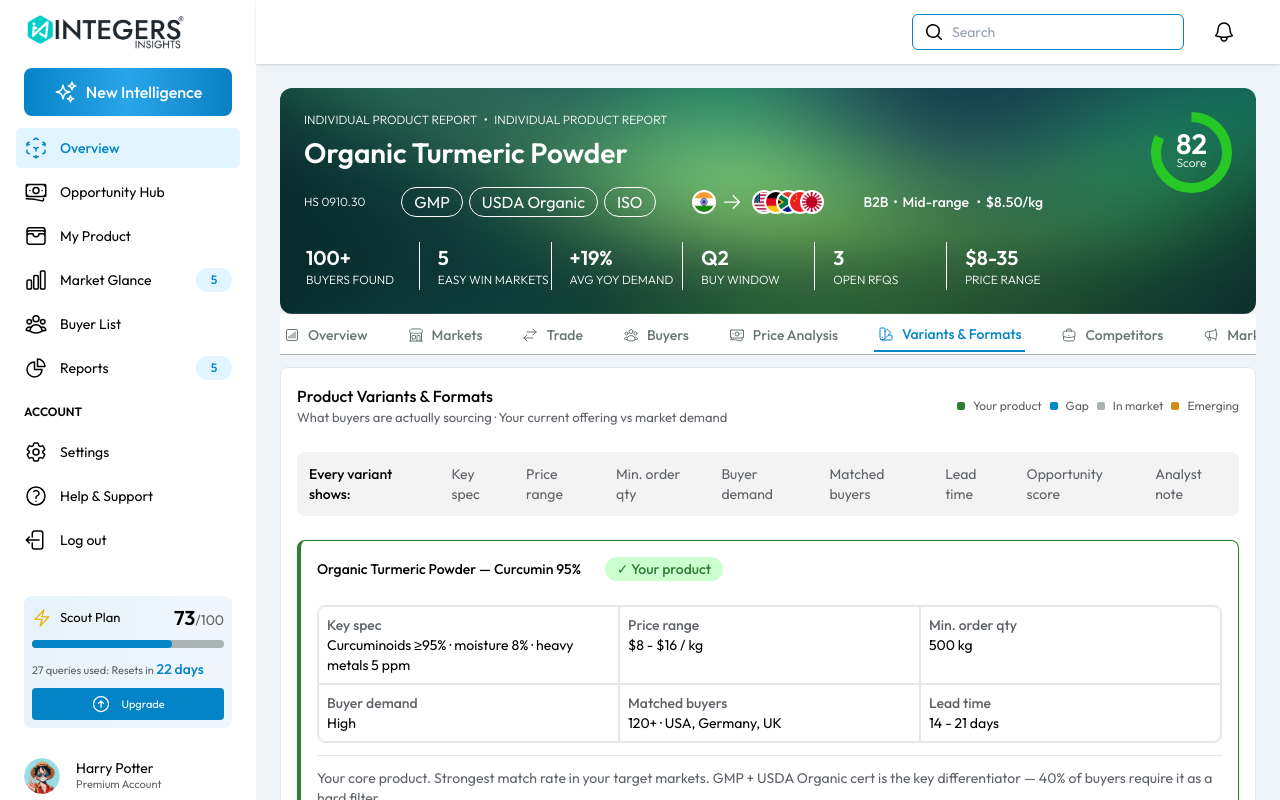
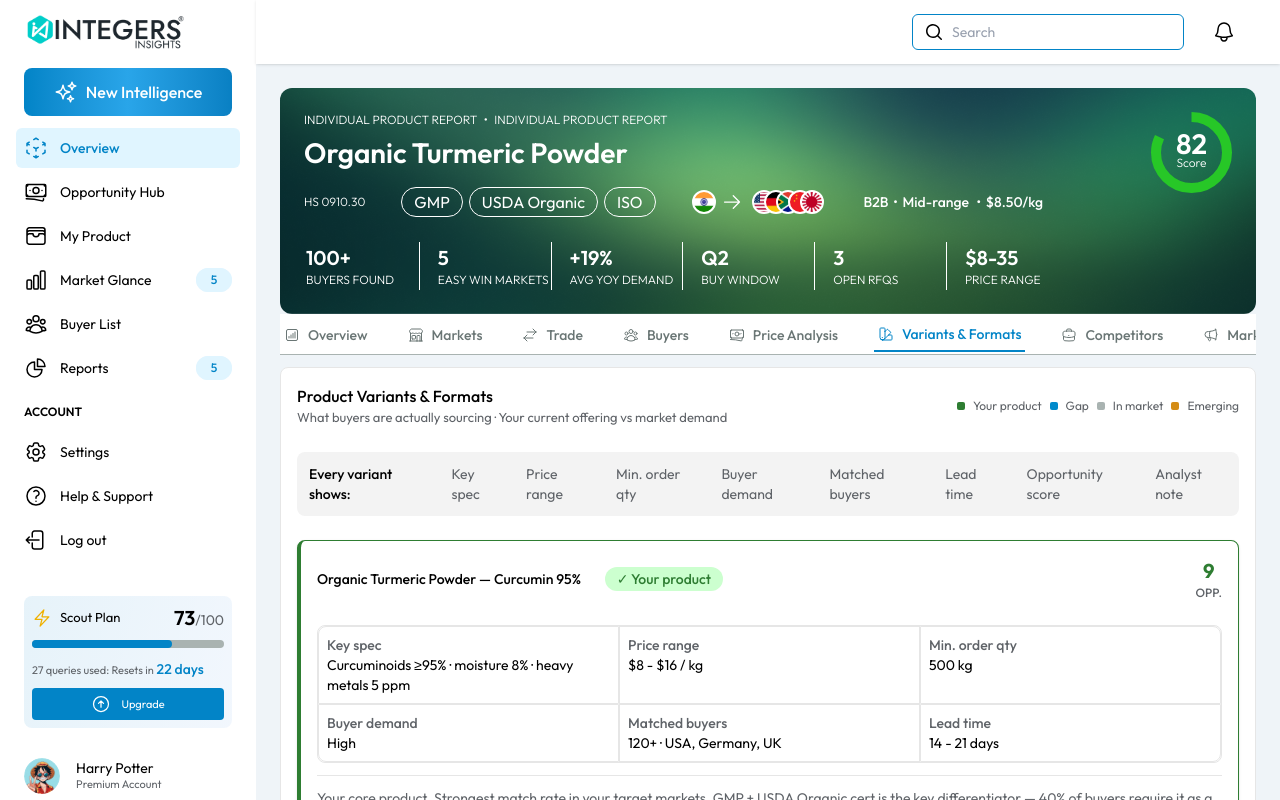
Before and after one commit to Integers-Insights/product-report-dashboard, a React (Vite) app in the folder frontend/: page /full-report in a window 1280 px wide. Both pictures are taken after a click on the button "Variants & Formats". Shown: the top 800 px of the page. Built offline with nearby package versions, Linux system fonts and the light colour scheme.

Commit message:
first-commit

```diff
--- a/frontend/src/userComponents/Variants.jsx
+++ b/frontend/src/userComponents/Variants.jsx
@@ -4,6 +4,7 @@ const cardData = [
     {
         id: 1,
         txt1: "Organic Turmeric Powder — Curcumin 95%",
+        num:9,
         txt2: "✓ Your product",
         txt3: "Curcuminoids ≥95% · moisture 8% · heavy metals 5 ppm",
         txt4: "$8 - $16 / kg",
@@ -16,6 +17,7 @@ const cardData = [
     {
         id: 1,
         txt1: "Organic Turmeric Powder — Curcumin 95%",
+        num:8,
         txt2: "✓ Your product",
         txt3: "Curcuminoids ≥95% · moisture 8% · heavy metals 5 ppm",
         txt4: "$8 - $16 / kg",
@@ -28,6 +30,7 @@ const cardData = [
     {
         id: 1,
         txt1: "Organic Turmeric Powder — Curcumin 95%",
+        num:8,
         txt2: "✓ Your product",
         txt3: "Curcuminoids ≥95% · moisture 8% · heavy metals 5 ppm",
         txt4: "$8 - $16 / kg",
@@ -40,6 +43,7 @@ const cardData = [
     {
         id: 1,
         txt1: "Organic Turmeric Powder — Curcumin 95%",
+        num:9,
         txt2: "✓ Your product",
         txt3: "Curcuminoids ≥95% · moisture 8% · heavy metals 5 ppm",
         txt4: "$8 - $16 / kg",
@@ -52,6 +56,7 @@ const cardData = [
     {
         id: 1,
         txt1: "Organic Turmeric Powder — Curcumin 95%",
+        num:9,
         txt2: "✓ Your product",
         txt3: "Curcuminoids ≥95% · moisture 8% · heavy metals 5 ppm",
         txt4: "$8 - $16 / kg",
@@ -64,6 +69,7 @@ const cardData = [
     {
         id: 1,
         txt1: "Organic Turmeric Powder — Curcumin 95%",
+        num:9,
         txt2: "✓ Your product",
         txt3: "Curcuminoids ≥95% · moisture 8% · heavy metals 5 ppm",
         txt4: "$8 - $16 / kg",
@@ -156,9 +162,15 @@ const Variants = () => {
                     return (
                         <div className="border border-l-4 border-[#2E7D32] p-4 rounded-lg card-hover" key={item.id}>
                             {/* 1 */}
-                            <div className="flex gap-6 items-center">
-                                <div className="text-sm text-[#000000] font-medium">{item.txt1}</div>
-                                <div className="text-sm text-[#2E7D32] font-medium bg-[#CCFFCF] px-3 py-0.5 rounded-2xl">{item.txt2}</div>
+                            <div className="flex justify-between">
+                                <div className="flex gap-6 items-center">
+                                    <div className="text-sm text-[#000000] font-medium">{item.txt1}</div>
+                                    <div className="text-sm text-[#2E7D32] font-medium bg-[#CCFFCF] px-3 py-0.5 rounded-2xl">{item.txt2}</div>
+                                </div>
+                                <div>
+                                    <p className="text-xl font-bold text-[#2E7D32] text-center">{item.num}</p>
+                                    <p className="text-xs font-medium text-[#5F6368]">OPP.</p>
+                                </div>
                             </div>
 
                             {/* 2 */}
```
